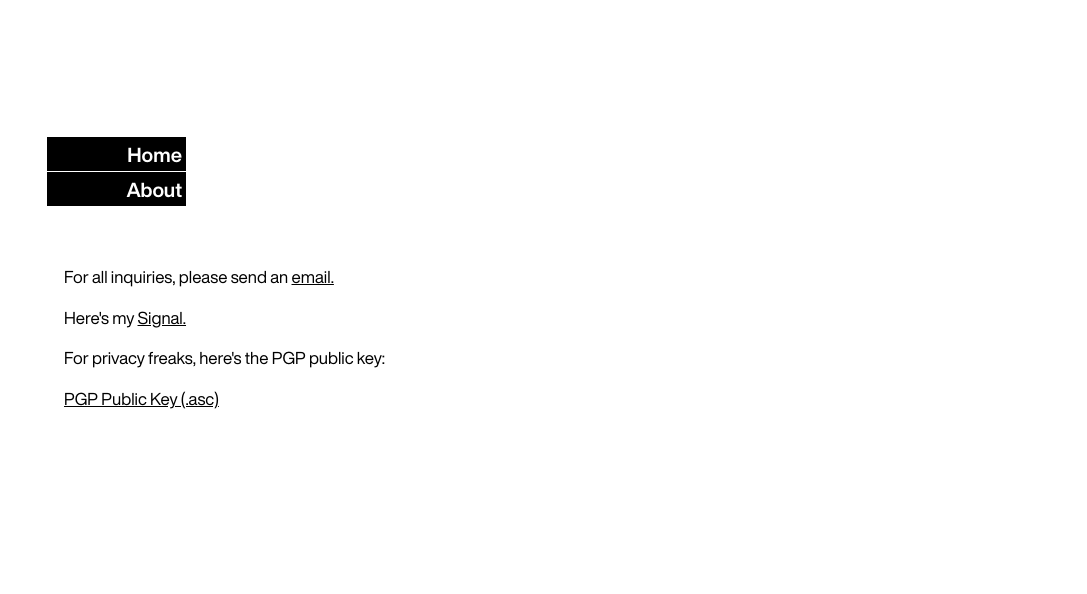
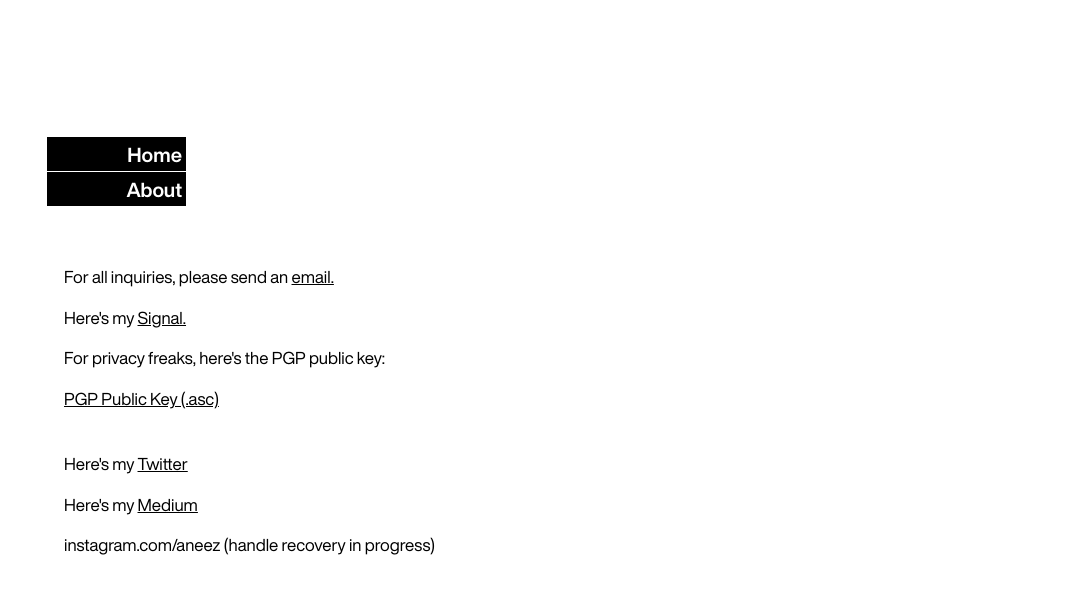
Before and after one commit to AneezAnsari/aneez.dev, a website: page main/about/connect/index.html in a window 1280 px wide. Shown: the part 54-648 px from the top of the page, without its empty margins (193-1280 px from the left). Drawn offline with Linux system fonts and the light colour scheme.

Commit message:
New changes

```diff
--- a/main/about/connect/index.html
+++ b/main/about/connect/index.html
@@ -3,6 +3,7 @@
 <head>
     <meta charset="utf-8" />
     <meta name="viewport" content="width=device-width, initial-scale=1" />
+    <meta name="author" content="@aneez">
     <meta name="description" content="Contact information for Aneez Ansari.">
     <meta name="application-name" content="Aneez Ansari Portfolio">
     <meta name="theme-color" content="#FFFFFF">
@@ -46,6 +47,15 @@
         <br>
     </p>
     <br />
+    <p>
+        Here's my <a href="https://x.com/aneez_dev" target="_blank" class="textlink">Twitter</a>
+        <br>
+    </p>
+    <p>
+        Here's my <a href="https://medium.com/@aneez.dev" target="_blank" class="textlink">Medium</a>
+        <br>
+    </p>
+    <p>instagram.com/aneez (handle recovery in progress)</p>
     <br />
 </div>
 <script src="../../../theme/theme.js"></script>
```
Also changed, not shown: index.html (+6 -2 lines), main/about/github/index.html (+1 -0 lines), main/about/index.html (+1 -0 lines), main/about/resume/index.html (+2 -1 lines), main/blog/index.html (+1 -0 lines), main/library/index.html (+1 -0 lines).
